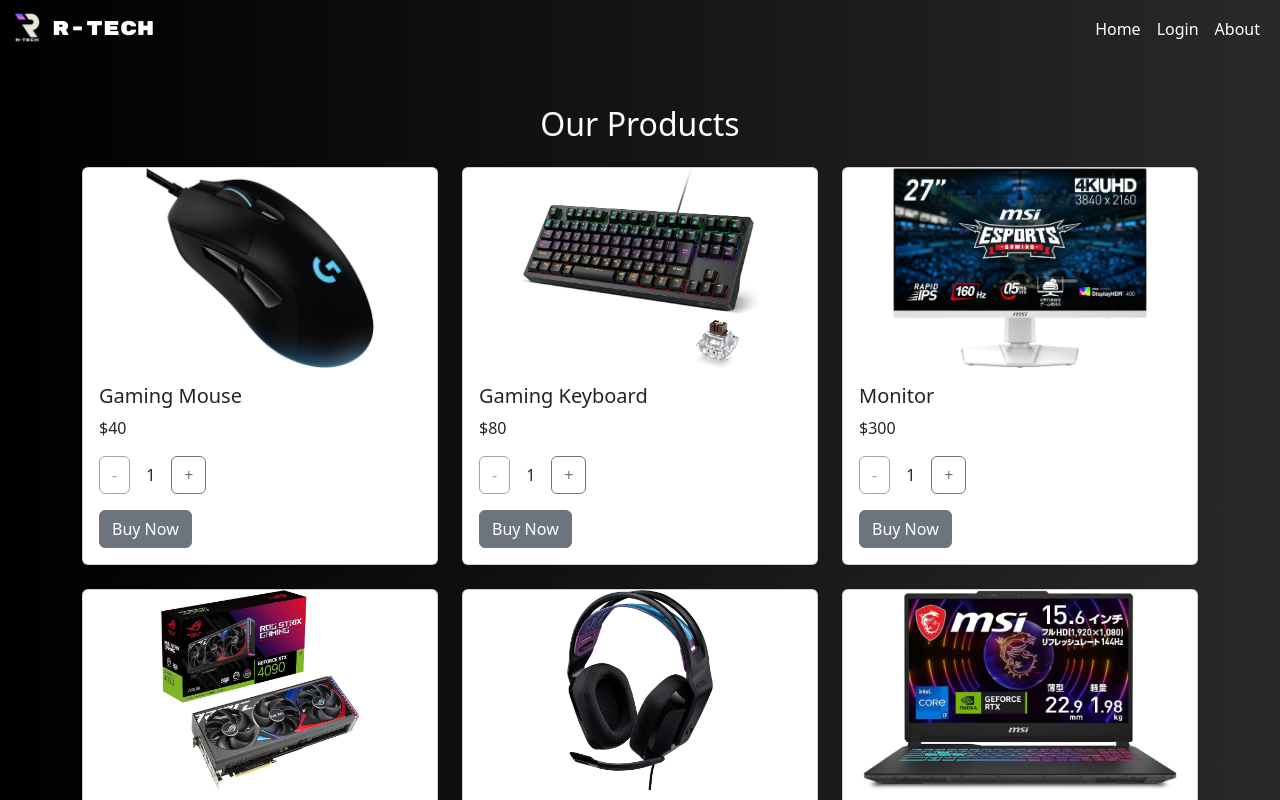
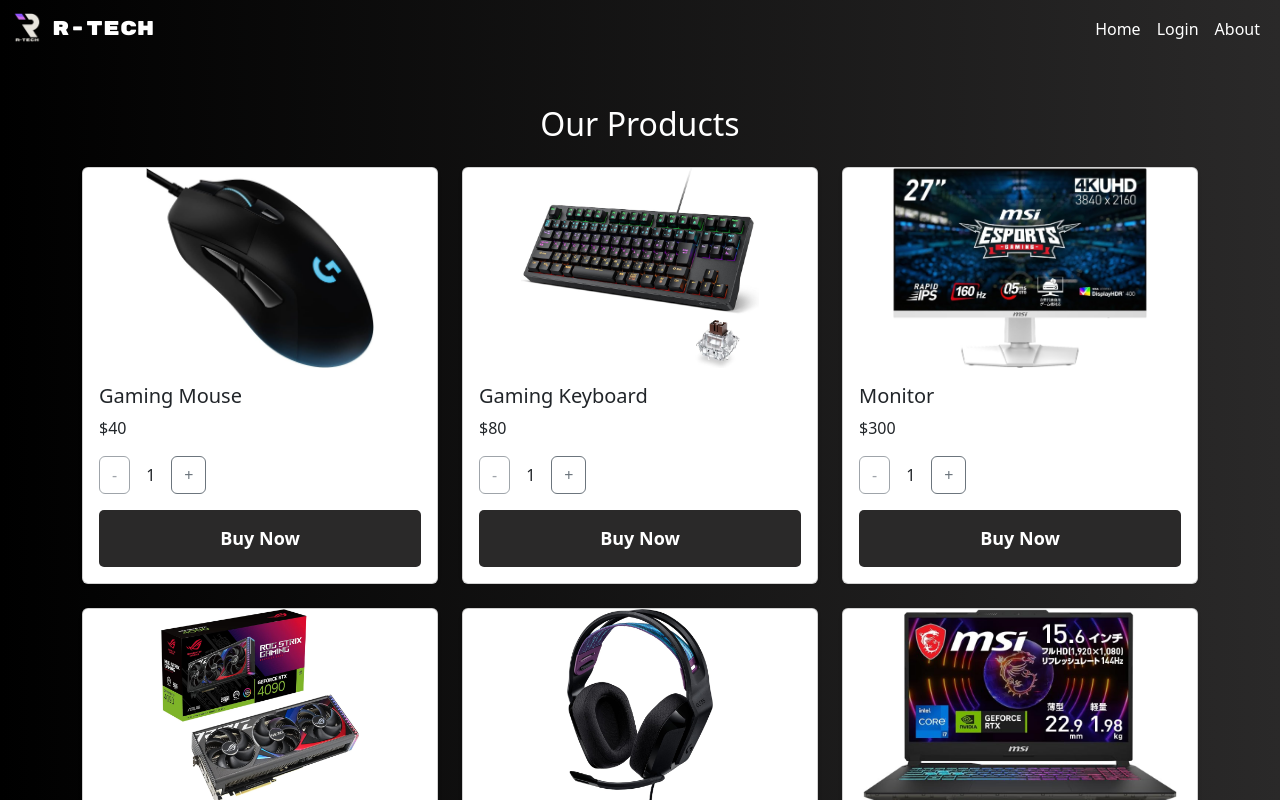
Before and after one commit to frostjoker00/react-project, a React (Vite) app: page /react-project/products in a window 1280 px wide. Shown: the top 800 px of the page. Built offline with nearby package versions, Linux system fonts and the light colour scheme.

Commit message:
fixbutton2

```diff
--- a/src/Hero.jsx
+++ b/src/Hero.jsx
@@ -33,10 +33,7 @@
                 PC.
               </p>
               <div className="d-grid gap-2 d-md-flex justify-content-md-center">
-                <Link
-                  to="/products"
-                  className="btn btn-secondary btn-lg px-4 py-2 text-decoration-none text-white"
-                >
+                <Link to="/products" className="btn btn-secondary btn-lg">
                   Products
                 </Link>
               </div>
--- a/src/index.css
+++ b/src/index.css
@@ -56,3 +56,29 @@
 h2 {
   color: white;
 }
+
+.btn-secondary {
+  display: block;
+  width: 100%;
+  padding: 15px 30px;
+  font-size: 18px;
+  font-weight: bold;
+  text-align: center;
+  border-radius: 5px;
+  background-color: #2a2929;
+  color: white;
+  border: none;
+  cursor: pointer;
+  transition: background-color 0.3s ease, transform 0.3s ease;
+}
+
+.btn-secondary:hover {
+  background-color: #686565;
+  color: #2a2929;
+  transform: scale(1.05);
+}
+
+.btn-secondary:focus {
+  outline: none;
+  box-shadow: 0 0 10px rgba(255, 255, 255, 0.5);
+}
```
